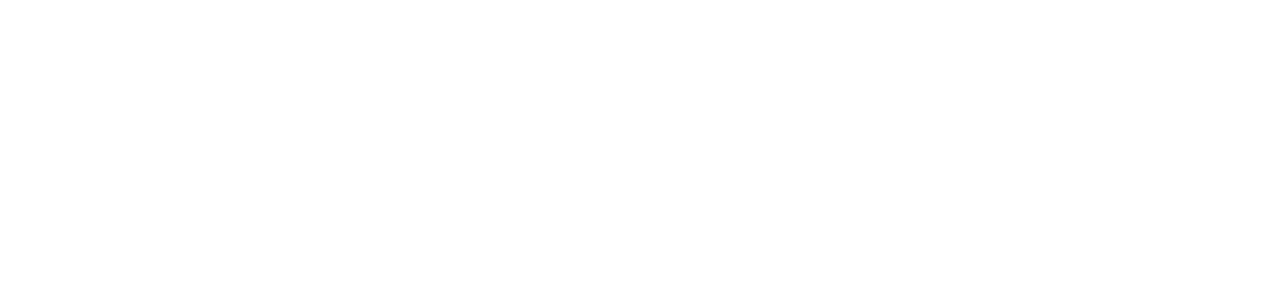
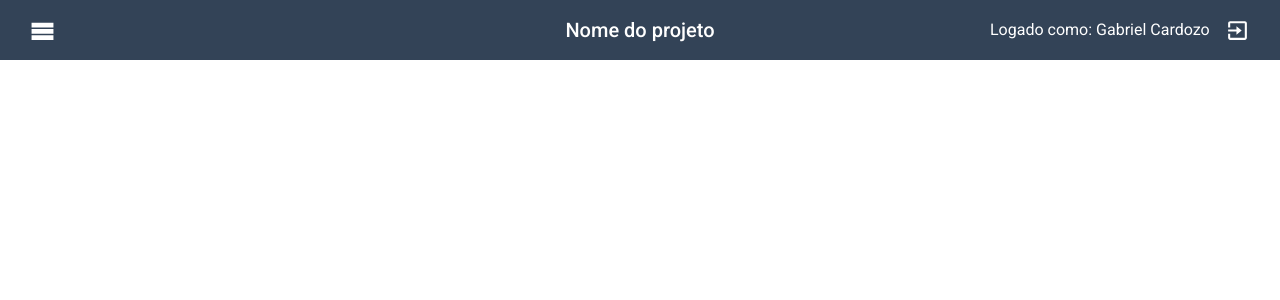
Before and after one commit to GabrielCardoz0/projeto21-Projec.t, a React (Create React App) app in the folder front-end/: page /a in a window 1280 px wide. Shown: the top 300 px of the page. Built offline with nearby package versions, Linux system fonts and the light colour scheme.

Commit message:
feat: static topBar layout

```diff
--- a/front-end/package.json
+++ b/front-end/package.json
@@ -8,7 +8,10 @@
     "@testing-library/user-event": "^13.5.0",
     "react": "^18.2.0",
     "react-dom": "^18.2.0",
+    "react-icons": "^4.8.0",
+    "react-router-dom": "^6.9.0",
     "react-scripts": "5.0.1",
+    "styled-components": "^5.3.9",
     "web-vitals": "^2.1.4"
   },
   "scripts": {
--- a/front-end/public/index.html
+++ b/front-end/public/index.html
@@ -9,6 +9,9 @@
       name="description"
       content="Web site created using create-react-app"
     />
+    <style>
+      @import url('https://fonts.googleapis.com/css2?family=Roboto:wght@300;400;500;700;900&display=swap');
+    </style>
     <link rel="apple-touch-icon" href="%PUBLIC_URL%/logo192.png" />
     <!--
       manifest.json provides metadata used when your web app is installed on a
--- a/front-end/src/App.js
+++ b/front-end/src/App.js
@@ -1,8 +1,16 @@
-function App() {
+import GlobalStyle from "./assets/globalStyle";
+import { BrowserRouter as Router, Routes, Route } from "react-router-dom";
+import Dashboard from "./pages/dashboard";
+
+export default function App() {
   return (
     <>
+    <GlobalStyle/>
+    <Router>
+      <Routes>
+        <Route path="/a" element={<Dashboard/>}></Route>
+      </Routes>
+    </Router>
     </>
   );
 }
-
-export default App;
--- /dev/null
+++ b/front-end/src/assets/globalStyle.js
@@ -0,0 +1,49 @@
+import { createGlobalStyle } from "styled-components";
+
+const GlobalStyle = createGlobalStyle`
+html, body, div, span, applet, object, iframe,
+h1, h2, h3, h4, h5, h6, p, blockquote, pre,
+a, abbr, acronym, address, big, cite, code,
+del, dfn, em, img, ins, kbd, q, s, samp,
+small, strike, strong, sub, sup, tt, var,
+b, u, i, center,
+dl, dt, dd, ol, ul, li,
+fieldset, form, label, legend,
+table, caption, tbody, tfoot, thead, tr, th, td,
+article, aside, canvas, details, embed,
+figure, figcaption, footer, header, hgroup,
+menu, nav, output, ruby, section, summary,
+time, mark, audio, video {
+	margin: 0;
+	padding: 0;
+	border: 0;
+	font-size: 100%;
+	font: inherit;
+	vertical-align: baseline;
+}
+/* HTML5 display-role reset for older browsers */
+article, aside, details, figcaption, figure,
+footer, header, hgroup, menu, nav, section {
+	display: block;
+}
+body {
+	line-height: 1;
+}
+ol, ul {
+	list-style: none;
+}
+blockquote, q {
+	quotes: none;
+}
+blockquote:before, blockquote:after,
+q:before, q:after {
+	content: '';
+	content: none;
+}
+table {
+	border-collapse: collapse;
+	border-spacing: 0;
+}
+`;
+
+export default GlobalStyle;
--- /dev/null
+++ b/front-end/src/components/dashboard/TopBar.js
@@ -0,0 +1,48 @@
+import styled from "styled-components";
+import { ImMenu } from "react-icons/im";
+import { BiExit } from "react-icons/bi";
+
+export default function TopBar() {
+  return (
+    <>
+    <TopBarComponent>
+        <div>{<ImMenu/>}</div>
+
+        <div className="projectName">Nome do projeto</div>
+
+        <div>
+            Logado como: Gabriel Cardozo
+            <BiExit/>
+        </div>
+
+    </TopBarComponent>
+    </>
+  );
+};
+
+const TopBarComponent = styled.div`
+  width: 100vw;
+  height: 60px;
+  background-color: #334357;
+  display: flex;
+  align-items: center;
+  justify-content: space-between;
+  padding: 10px 30px;
+  box-sizing: border-box;
+  font-family: "Roboto";
+  color: #fff;
+  div {
+      display: flex;
+      align-items: center;
+      justify-content: space-between;
+      width: 260px;
+    }
+    .projectName {
+    font-size: 20px;
+    justify-content: center;
+    font-weight: 500;
+  }
+  svg {
+    font-size: 25px;
+  }
+`;
--- /dev/null
+++ b/front-end/src/pages/dashboard/index.js
@@ -0,0 +1,9 @@
+import TopBar from "../../components/dashboard/TopBar";
+
+export default function Dashboard() {
+  return(
+    <>
+    <TopBar/>
+    </>
+  );
+};
```
Also changed, not shown: 1 other file (tests, documents, lock files or other folders).
